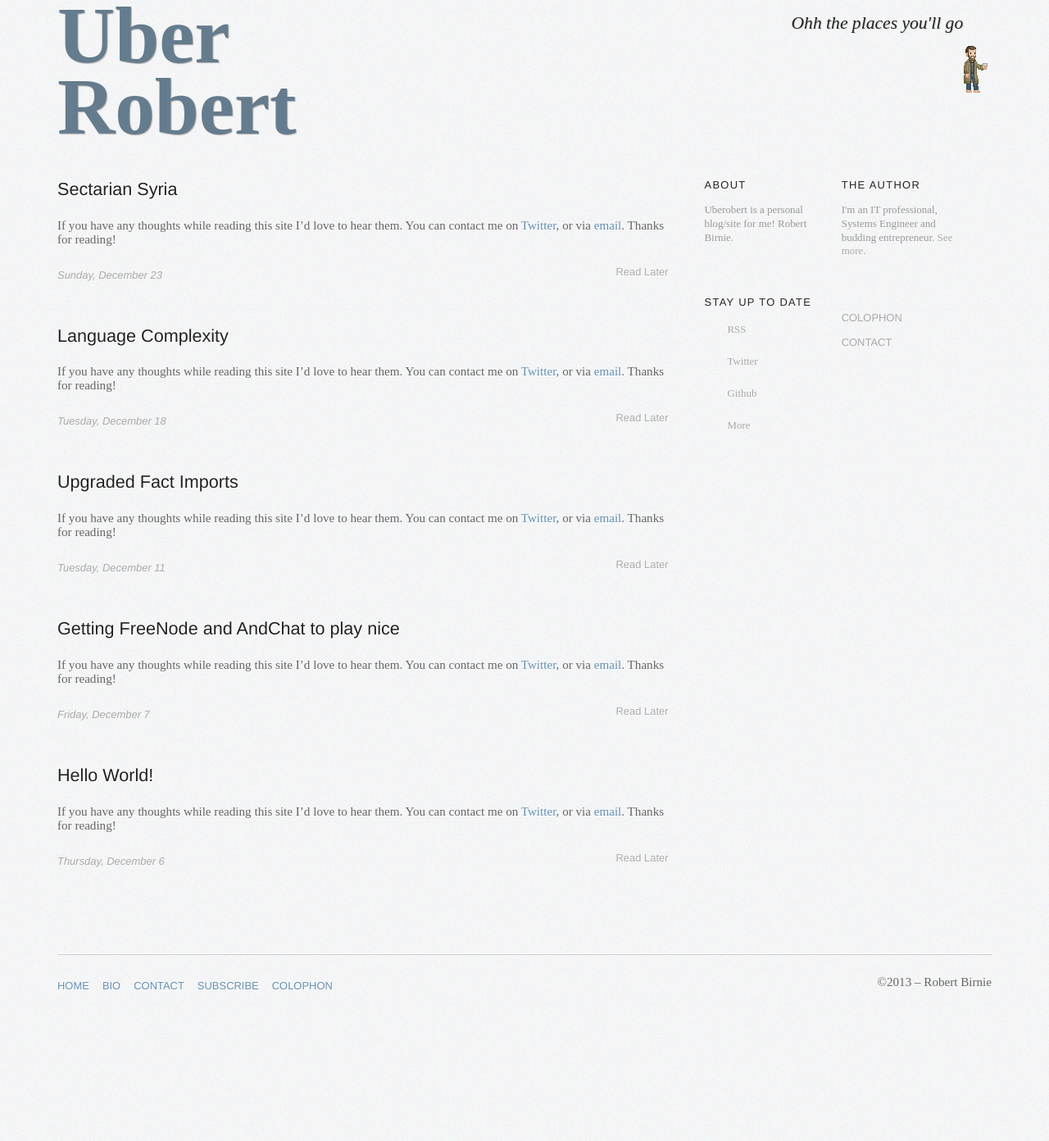
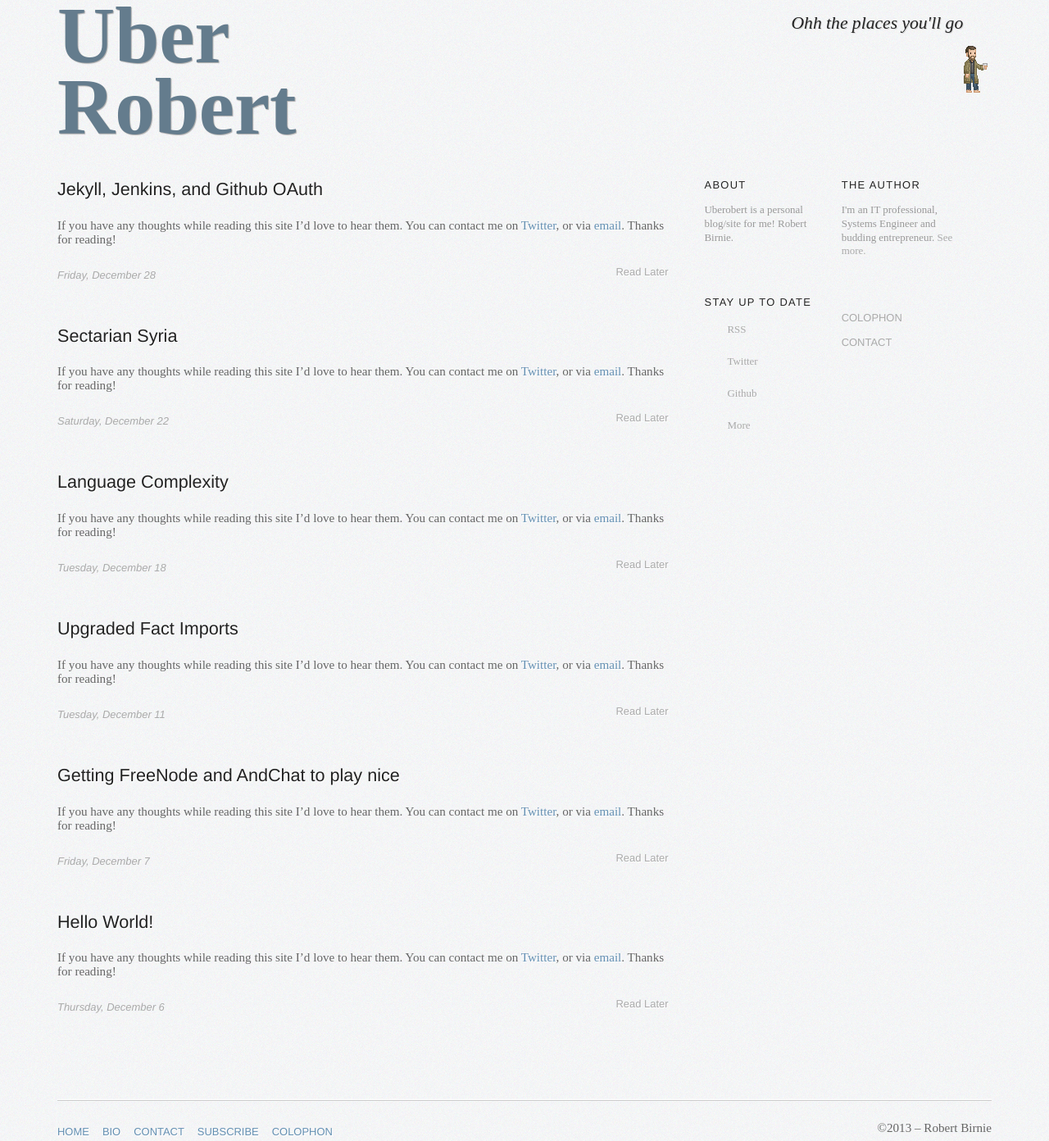
Before and after one commit to rbirnie/uberobert.com, a Jekyll site: the page built from index.html, in a window 1280 px wide. Shown: the whole page at 82% size. Built offline with Jekyll 4.4.1, drawn with Linux system fonts in a browser that asks for light colours; Markdown is read by kramdown in place of the engine named in the settings; the list of posts is cut into pages by our own code; before the commit the page ends 1214 px from its top, so only the background shows below that; part of the change alters nothing that is shown.

Commit message:
12-28 blog

```diff
--- a/_config.yml
+++ b/_config.yml
@@ -9,9 +9,9 @@ permalink: pretty
 paginate: 10
 
 safe:        false
-auto:        true
+auto:        false
 
-future:      true
+future:      false
 pygments:    true
 markdown:    rdiscount
 
--- a/_posts/2012-12-23-sectarian_syria.markdown
+++ b/_posts/2012-12-22-sectarian_syria.markdown
@@ -1,5 +1,5 @@
 ---
-date: December 23, 2012
+date: December 22, 2012
 title: Sectarian Syria
 category: Politics
 layout: post
--- /dev/null
+++ b/_posts/2012-12-28-jenkins_jekyll.markdown
@@ -0,0 +1,54 @@
+---
+date: December 28, 2012
+title: Jekyll, Jenkins, and Github OAuth
+category: General
+layout: post
+---
+
+Just finished my Jenkins setup for this Jenkins blog. [Jenkins](http://jenkins-ci.org/) is a pretty sweet [Continuous Integration](http://en.wikipedia.org/wiki/Continuous_integration) server. Here's how it all went down:
+
+## Install Jenkins
+
+The first bit is straight from the Jenkin's setup page. No need to reinvent the wheel
+
+{% highlight bash %}
+wget -q -O abcd http://pkg.jenkins-ci.org/debian/jenkins-ci.org.key | sudo apt-key add abcd
+apt-key add abcd
+sh -c 'echo deb http://pkg.jenkins-ci.org/debian binary/ > /etc/apt/sources.list.d/jenkins.list'
+apt-get update
+apt-get install jenkins
+passwd jenkins
+su jenkins
+git config --global user.name "Robert"
+git config --global user.email "robert@uberobert.com"
+{% endhighlight %}
+
+Took a second, but forgot that I had to update my ec2 firewall so back on my MacBook:
+{% highlight bash %}ec2-authorize Blog -p 8080{% endhighlight %}
+
+I then dug into jenkin's plugins and added plugin for Github so I can track my [repository](https://github.com/rbirnie/uberobert.com) and I also added the [Github OAuth Plugin](https://wiki.jenkins-ci.org/display/JENKINS/Github+OAuth+Plugin) for authentication.
+
+From here I went ahead and setup my links to my Github. I added my repository url and set it to "build periodically" as I want it to rebuild once per day. I'm using a Jekyll feature that will keep it from posting blogs that are dated in the future, so I'm having Jenkins re-run once per day so the new blog of the day gets posted at the same time. The Jenkins schedule is
+
+{% highlight bash %}0 1 * * *{% endhighlight %}
+
+I also set it to rebuild when a change is pushed to github, just to keep it all up to date. Finally I listed my shell commands I wanted it to run, these are pretty simple as Jekyll is pretty simple.
+
+{% highlight bash %}
+jekyll
+rsync -a ./_site/. /usr/share/blog/
+{% endhighlight %}
+
+That will make it rebuild the site and then rsync it to my chosen static file location. Finally I had it run a few builds, each time I usually got a minor error and just worked through them till I had working builds. Super! I've got a working site! Now it is time to secure Jenkins some.
+
+## Secure Jenkins
+
+Hop on into Jenkin's "Configure Global Security" page. Now this part was a little tricky to find as the Github OAuth Plugin's documentation was a little out of date. First check "Enabled Security" then toggle on "Github Authentication Plugin". Leave the Github Uri the same, and now its time to get a Client ID and Secret. Browse to [Github Applications](https://github.com/settings/applications) and create a new "Developer Application". The URL is the URL/port used by your [Jenkins server](http://uberobert.com:8080). The CallBack URL will be the Jenkins server with [/securityRealm/finishLogin](http://uberobert.com:8080/securityRealm/finishLogin) appended to the url. After creating the application Github will give you a Client ID and Client Secret for your Jenkins server. Great!
+
+After putting those into your Jenkins server, you get to choose your authentication strategy. I personally like "Github Commiter Authorization Strategy". Although I'm not sure if I use it properly... It seems to be made for Github Organizations, which I'm not. So I just plopped my user name as an Admin User Name and left the Organization field blank. I also gave READ access to all Authenticated Users so you fine folks could poke around, be nice... At the end, save this guy and you should have authentication working.
+
+## Final Thoughts
+
+So far Jenkins seems very powerful and easy to use and setup. I can't wait to implement it on a more complex site than a Jekyll blog. I could easily have recreated this simple setup with a single cronjob but where'd the fun be in that!
+
+Have fun and stay out of trouble!
```
